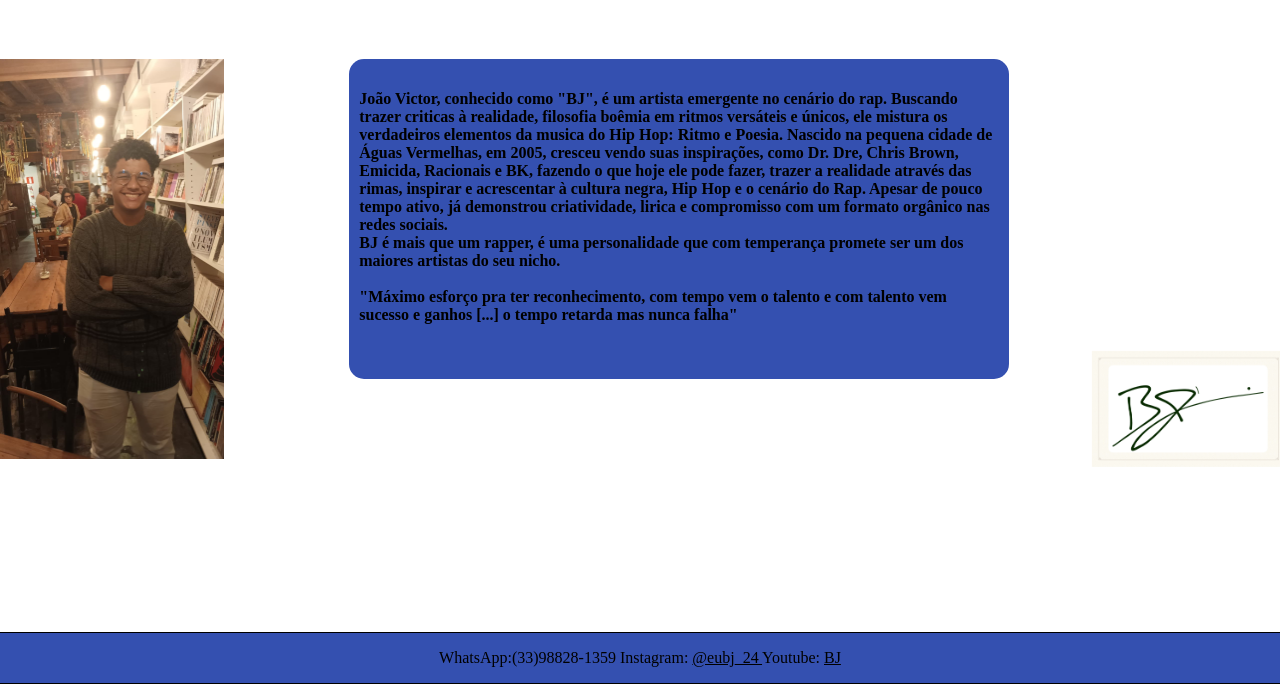
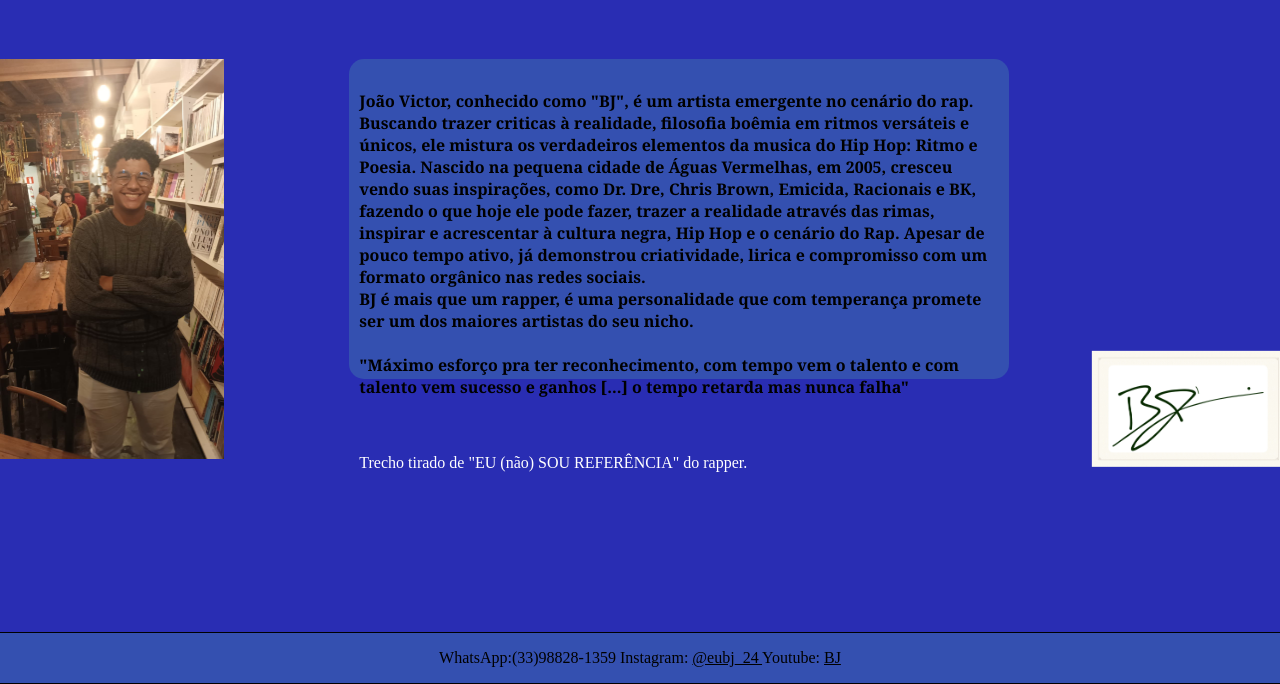
Before and after one commit to inanni21/obejota, a plain HTML site: page sobreobj.html in a window 1280 px wide. Shown: the part 116-800 px from the top of the page. Drawn offline with Linux system fonts and the light colour scheme.

Commit message:
adc um pouco de css

```diff
--- a/css/style.css
+++ b/css/style.css
@@ -4,6 +4,7 @@ body{
   display: flex;
   justify-content: center;
   align-items: center;
+  background-color: hsl(238, 63%, 43%);
 }
 
 
@@ -43,6 +44,7 @@ font-family: Arial, Helvetica, sans-serif;
   padding: 0;
   margin-right:150px;
  align-items: center;
+ font-family: 'Franklin Gothic Medium', 'Arial Narrow', Arial, sans-serif;
 
   }
   .caixa-filha ul>li>a{
@@ -79,6 +81,7 @@ font-family: Arial, Helvetica, sans-serif;
     flex-direction: column;
     justify-content: center ;
     align-items: flex-start;
+    font-family: "Courier New", monospace;
   }
     .menu-oculto {
         display: none;
@@ -117,3 +120,6 @@ font-family: Arial, Helvetica, sans-serif;
         display: grid;
 
     }
+    h4{
+      font-family: Georgia, serif;
+    }
```
